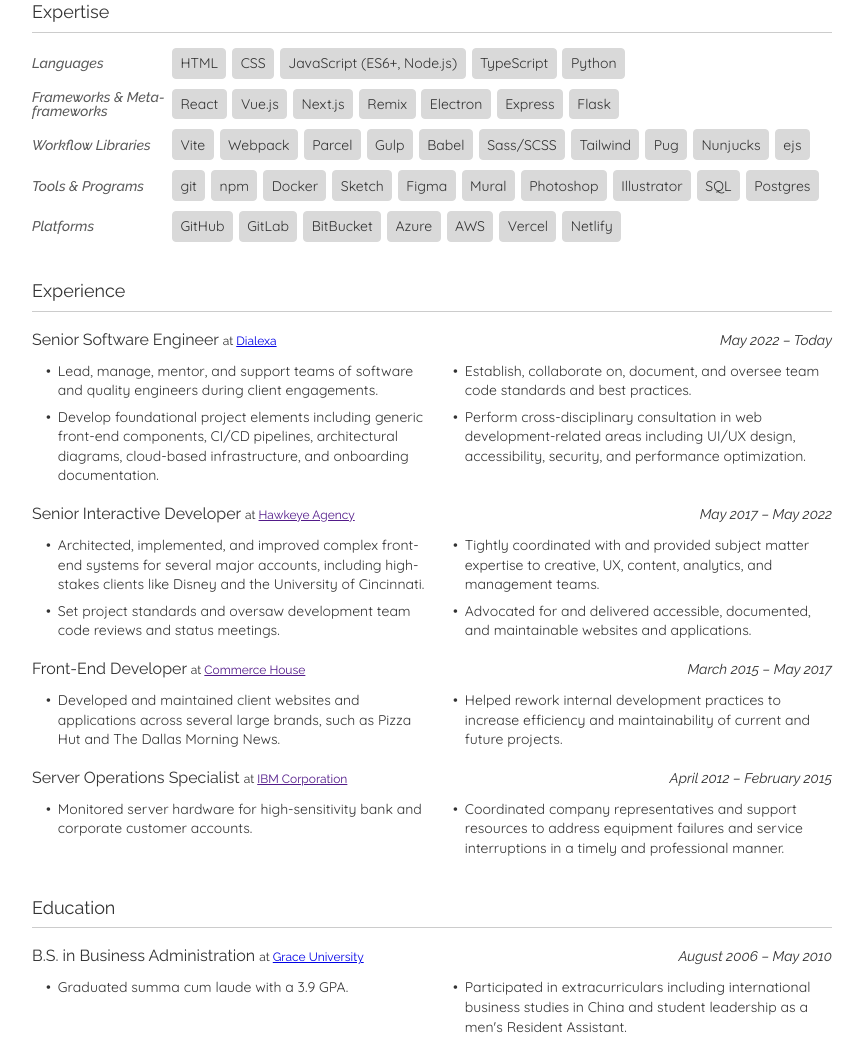
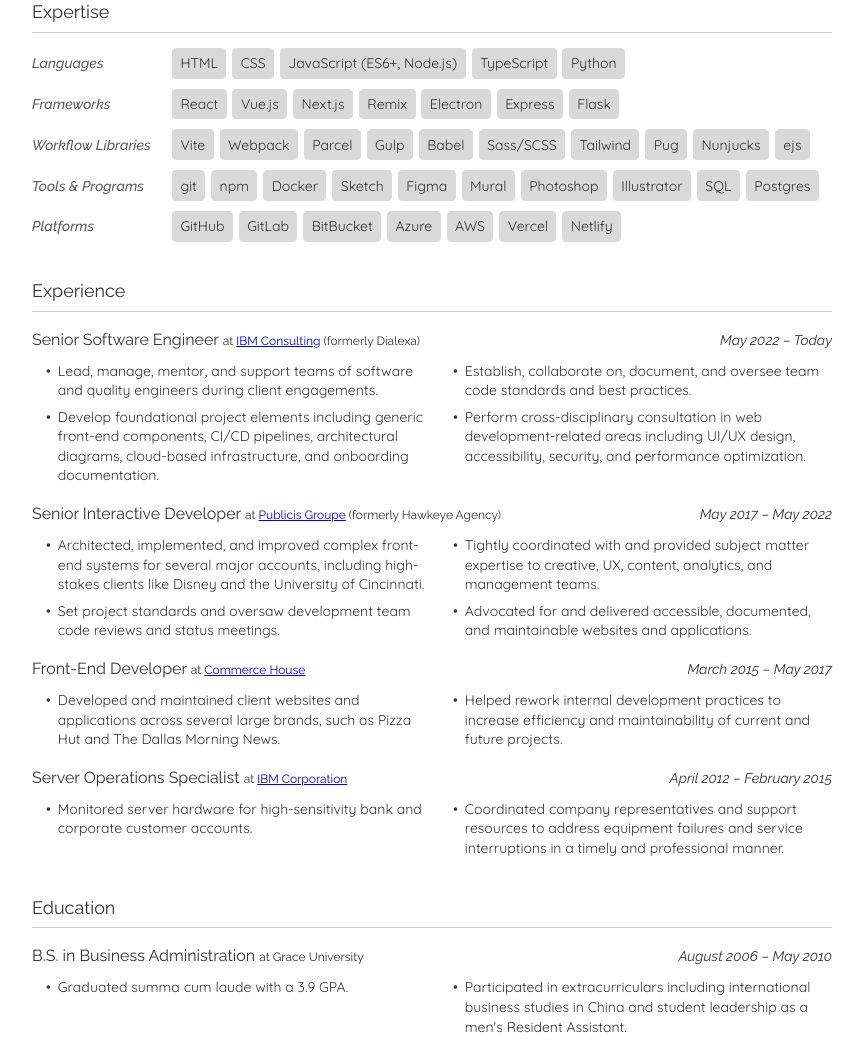
Before and after one commit to n18l/nickbrombal.codes, an Eleventy site: page src/index.njk in a window 1280 px wide. Shown: the part 217-1257 px from the top of the page, without its empty margins (208-1072 px from the left). Built offline with nearby package versions, Linux system fonts and the light colour scheme; Eleventy itself is replaced by a stand-in of ours; files that its build step writes are made by us from their sources.

Commit message:
Update education & experience sections

```diff
--- a/src/_data/education.yml
+++ b/src/_data/education.yml
@@ -1,6 +1,6 @@
 - course: B.S. in Business Administration
   institution: Grace University
-  url: https://graceuniversity.edu/
+  url:
   start: August 2006
   end: May 2010
   highlights:
--- a/src/_data/examples.yml
+++ b/src/_data/examples.yml
@@ -35,7 +35,7 @@
     - https://nickbrombal.codes/
     - https://github.com/n18l/nbrombal.github.io
   description: The work history and qualifications of Nick Brombal, interactive developer and all-around swell human being.
-  tags: [HTML5, CSS3+, GitHub Pages]
+  tags: [HTML, CSS, Eleventy, Nunjucks, GitHub Pages]
   action:
     label: View Source
     url: https://github.com/n18l/nbrombal.github.io
--- a/src/_data/experience.yml
+++ b/src/_data/experience.yml
@@ -1,6 +1,7 @@
 - title: Senior Software Engineer
-  company: Dialexa
-  url: https://www.dialexa.com/
+  company: IBM Consulting
+  company_prior_name: Dialexa
+  url: https://www.ibm.com/consulting
   start: May 2022
   end: Today
   highlights:
@@ -10,8 +11,9 @@
     - Perform cross-disciplinary consultation in web development-related areas including UI/UX design, accessibility, security, and performance optimization.
 
 - title: Senior Interactive Developer
-  company: Hawkeye Agency
-  url:
+  company: Publicis Groupe
+  company_prior_name: Hawkeye Agency
+  url: https://www.publicisgroupe.com/en/
   start: May 2017
   end: May 2022
   highlights:
@@ -22,7 +24,7 @@
 
 - title: Front-End Developer
   company: Commerce House
-  url:
+  url: https://www.commercehouse.com/
   start: March 2015
   end: May 2017
   highlights:
@@ -31,7 +33,7 @@
 
 - title: Server Operations Specialist
   company: IBM Corporation
-  url:
+  url: https://www.ibm.com/
   start: April 2012
   end: February 2015
   highlights:
--- a/src/_data/expertise.yml
+++ b/src/_data/expertise.yml
@@ -6,7 +6,7 @@
     - TypeScript
     - Python
 
-- name: Frameworks & Meta-frameworks
+- name: Frameworks
   items:
     - React
     - Vue.js
--- a/src/index.njk
+++ b/src/index.njk
@@ -54,7 +54,16 @@ description: The work history and qualifications of Nick Brombal, senior softwar
   <section class="timeline-entry">
     <h3 class="heading heading--subsection-title timeline-entry__who-where">
       <span class="timeline-entry__who">{{ job.title }}</span>
-      <span class="timeline-entry__where">at <a href="{{ job.url }}" target="_blank" rel="noreferrer" data-printable>{{ job.company }}</a></span>
+      <span class="timeline-entry__where">
+        {% if job.url %}
+        at <a href="{{ job.url }}" target="_blank" rel="noreferrer" data-printable>{{ job.company }}</a>
+        {% else %}
+        at {{ job.company }}
+        {% endif %}
+        {% if job.company_prior_name %}
+        (formerly {{ job.company_prior_name }})
+        {% endif %}
+      </span>
     </h3>
 
     <div class="timeline-entry__when">{{ job.start }} – {{ job.end }}</div>
@@ -75,7 +84,14 @@ description: The work history and qualifications of Nick Brombal, senior softwar
   <section class="timeline-entry">
     <h3 class="heading heading--subsection-title timeline-entry__who-where">
       <span class="timeline-entry__who">{{ program.course }}</span>
-      <span class="timeline-entry__where">at <a href="{{ program.url }}" target="_blank" rel="noreferrer" data-printable>{{ program.institution }}</a></span>
+
+      <span class="timeline-entry__where">
+        {% if program.url %}
+        at <a href="{{ program.url }}" target="_blank" rel="noreferrer" data-printable>{{ program.institution }}</a>
+        {% else %}
+        at {{ program.institution }}
+        {% endif %}
+      </span>
     </h3>
 
     <div class="timeline-entry__when">{{ program.start }} – {{ program.end }}</div>
@@ -135,14 +151,14 @@ description: The work history and qualifications of Nick Brombal, senior softwar
   <h2 class="heading heading--section-title">Endorsements</h2>
 
   <ul class="endorsement-list">
-    {% for endorsement in endorsements %}
+    {% for coworker in endorsements %}
     <li class="endorsement">
       <h3 class="heading heading--subsection-title endorsement__name">
-        {{ endorsement.name }}
+        {{ coworker.name }}
       </h3>
 
       <blockquote class="endorsement__quote quotation-block">
-        {% for paragraph in endorsement.quote %}
+        {% for paragraph in coworker.quote %}
         <p>{{ paragraph }}</p>
       {% endfor %}
       </blockquote>
@@ -155,7 +171,7 @@ description: The work history and qualifications of Nick Brombal, senior softwar
             Relationship
           </h4>
           <div class="endorsement__detail__value">
-            {{ endorsement.relationship }}
+            {{ coworker.relationship }}
           </div>
         </div>
 
@@ -165,7 +181,7 @@ description: The work history and qualifications of Nick Brombal, senior softwar
           >
             Known Since
           </h4>
-          <div class="endorsement__detail__value">{{ endorsement.known_since }}</div>
+          <div class="endorsement__detail__value">{{ coworker.known_since }}</div>
         </div>
       </div>
     </li>
```
